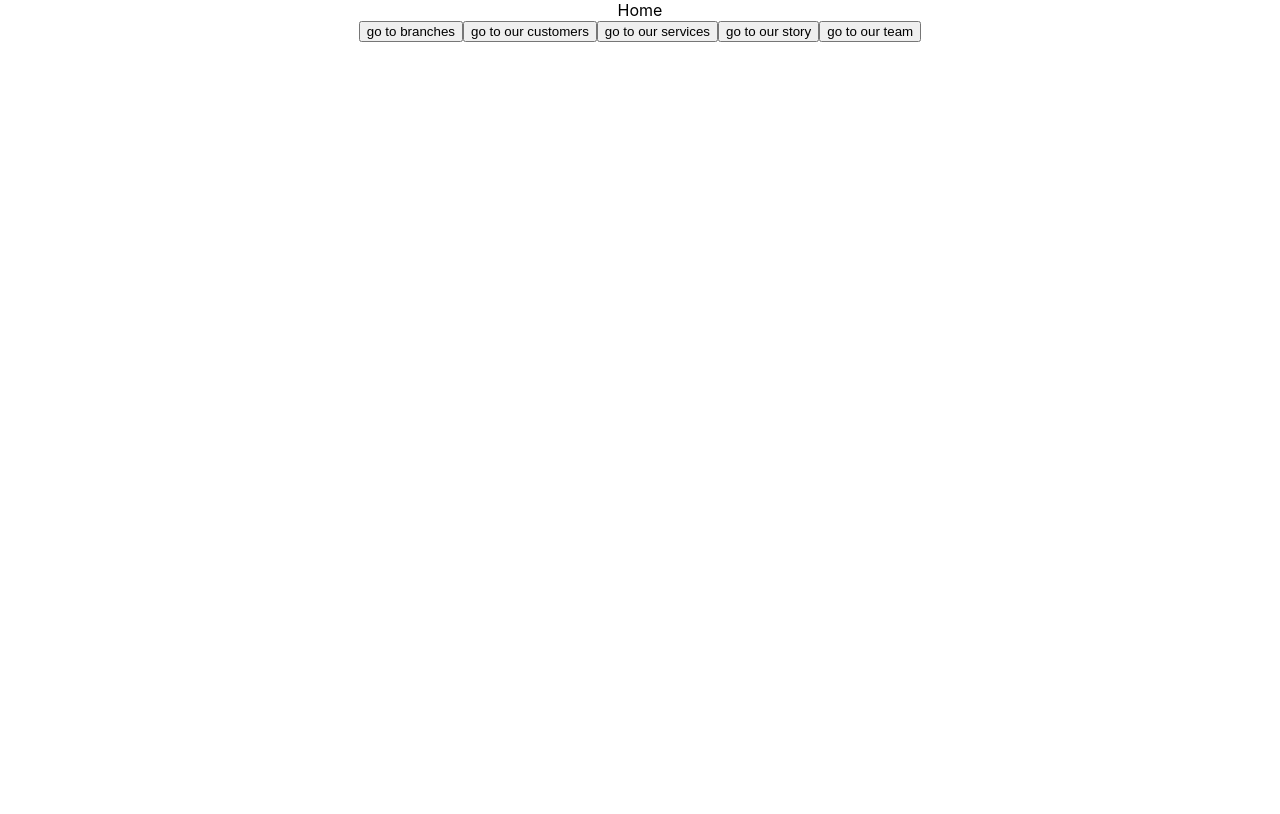
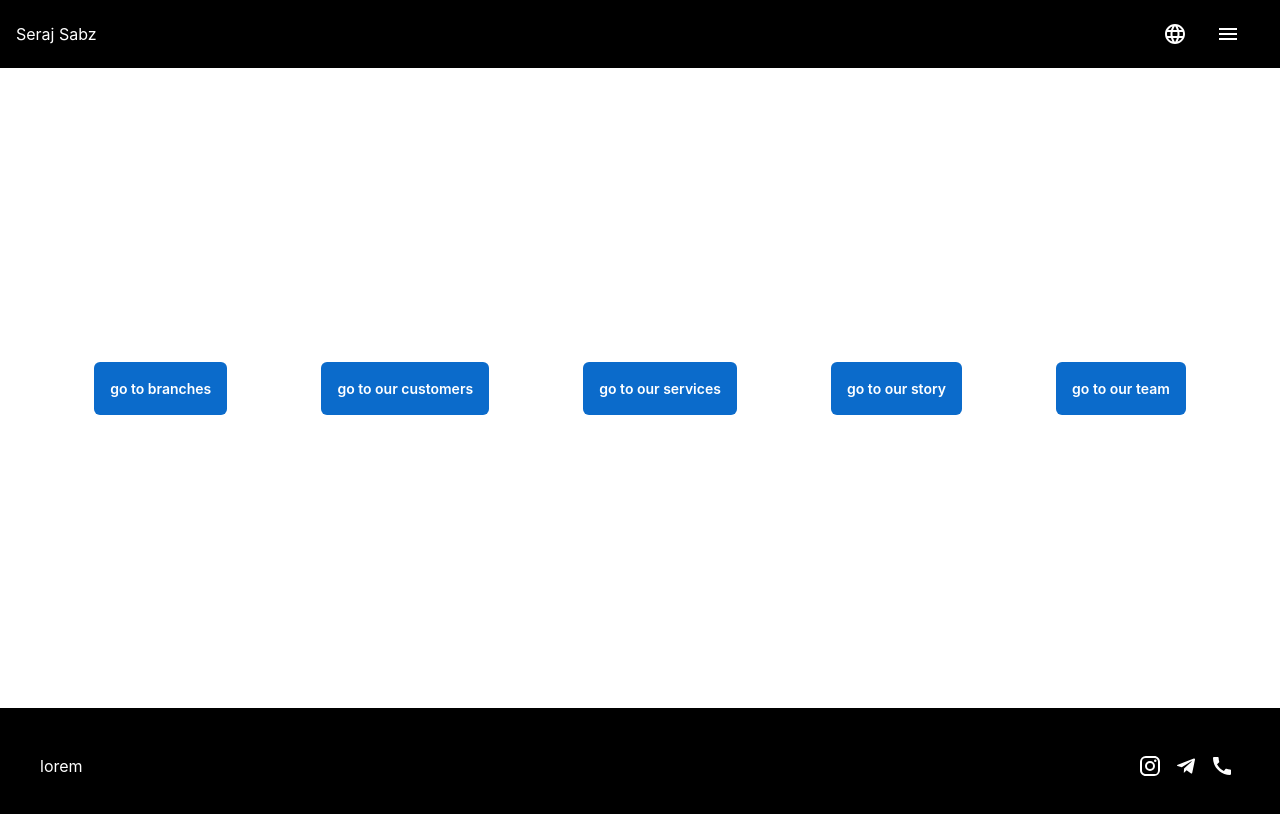
Before and after one commit to devomid/serajsabz, a React (Create React App) app in the folder frontend/: page / in a window 1280 px wide. Shown: the top 814 px of the page. Built offline with nearby package versions, Linux system fonts and the light colour scheme.

Commit message:
making progress in shapes and pages

```diff
--- a/frontend/src/App.js
+++ b/frontend/src/App.js
@@ -6,12 +6,15 @@ import OurCustomers from './pages/ourCustomers';
 import OurServices from './pages/ourServices';
 import OurStory from './pages/ourStroy';
 import OurTeam from './pages/ourTeam';
+import NavBar from './components/navBar/navBar';
+import Footer from './components/footer/footer';
 
 function App() {
 
   return (
     <div className="App">
       <BrowserRouter>
+        <nav><NavBar /></nav>
         <Routes>
           <Route path='/' element={<Home />} />
           <Route path='/branches' element={<Brancehs />} />
@@ -20,6 +23,7 @@ function App() {
           <Route path='/ourStory' element={<OurStory />} />
           <Route path='/ourTeam' element={<OurTeam />} />
         </Routes>
+        <footer><Footer /></footer>
       </BrowserRouter>
     </div>
   );
--- /dev/null
+++ b/frontend/src/components/footer/footer.js
@@ -0,0 +1,32 @@
+import { Box, Typography } from '@mui/joy'
+import React from 'react'
+import InstagramIcon from '@mui/icons-material/Instagram';
+import TelegramIcon from '@mui/icons-material/Telegram';
+import CallIcon from '@mui/icons-material/Call';
+import { IconButton } from '@mui/joy';
+
+const Footer = () => {
+    return (
+        <Box sx={{ display: 'flex', justifyContent: 'space-between', flexDirection: 'row', alignItems: 'center', padding: 5, backgroundColor: 'black' }}>
+            <Box>
+                <Typography sx={{ color: 'white' }}>
+                    lorem
+                </Typography>
+            </Box>
+
+            <Box>
+                <IconButton sx={{ color: 'white' }}>
+                    <InstagramIcon />
+                </IconButton>
+                <IconButton sx={{ color: 'white' }}>
+                    <TelegramIcon />
+                </IconButton>
+                <IconButton sx={{ color: 'white' }}>
+                    <CallIcon />
+                </IconButton>
+            </Box>
+        </Box>
+    )
+}
+
+export default Footer
--- /dev/null
+++ b/frontend/src/components/navBar/navBar.js
@@ -0,0 +1,26 @@
+import React from 'react'
+import { Box, IconButton, Typography } from "@mui/joy"
+import MenuIcon from '@mui/icons-material/Menu';
+import LanguageIcon from '@mui/icons-material/Language';
+
+const NavBar = () => {
+    return (
+        <Box sx={{ backgroundColor: 'black', display: 'flex', justifyContent: 'space-between', alignItems: 'center', padding: 2 }}>
+            <Box>
+                <Typography sx={{ color: 'white' }}>
+                    Seraj Sabz
+                </Typography>
+            </Box>
+            <Box sx={{ width: '10%', display: 'flex', justifyContent: 'space-evenly' }}>
+                <IconButton sx={{ color: 'white' }}>
+                    <LanguageIcon />
+                </IconButton>
+                <IconButton sx={{ color: 'white' }}>
+                    <MenuIcon />
+                </IconButton>
+            </Box>
+        </Box>
+    )
+}
+
+export default NavBar
--- a/frontend/src/pages/home.js
+++ b/frontend/src/pages/home.js
@@ -1,17 +1,17 @@
+import { Box, Button } from '@mui/joy'
 import React from 'react'
 import { useNavigate } from 'react-router-dom'
 
 const Home = () => {
     const navigate = useNavigate()
     return (
-        <div>
-            <div>Home</div>
-            <button onClick={() => navigate("/branches")} >go to branches</button>
-            <button onClick={() => navigate("/ourCustomers")} >go to our customers</button>
-            <button onClick={() => navigate("/ourServices")} >go to our services</button>
-            <button onClick={() => navigate("/ourStory")} >go to our story</button>
-            <button onClick={() => navigate("/ourTeam")} >go to our team</button>
-        </div>
+        <Box sx={{ height: '80vh', display: 'flex', justifyContent: 'space-evenly', alignItems: 'center' }}>
+            <Button sx={{ padding: 2 }} onClick={() => navigate("/branches")} >go to branches</Button>
+            <Button sx={{ padding: 2 }} onClick={() => navigate("/ourCustomers")} >go to our customers</Button>
+            <Button sx={{ padding: 2 }} onClick={() => navigate("/ourServices")} >go to our services</Button>
+            <Button sx={{ padding: 2 }} onClick={() => navigate("/ourStory")} >go to our story</Button>
+            <Button sx={{ padding: 2 }} onClick={() => navigate("/ourTeam")} >go to our team</Button>
+        </Box>
     )
 }
 
```
Also changed, not shown: 1 other file (tests, documents, lock files or other folders).
